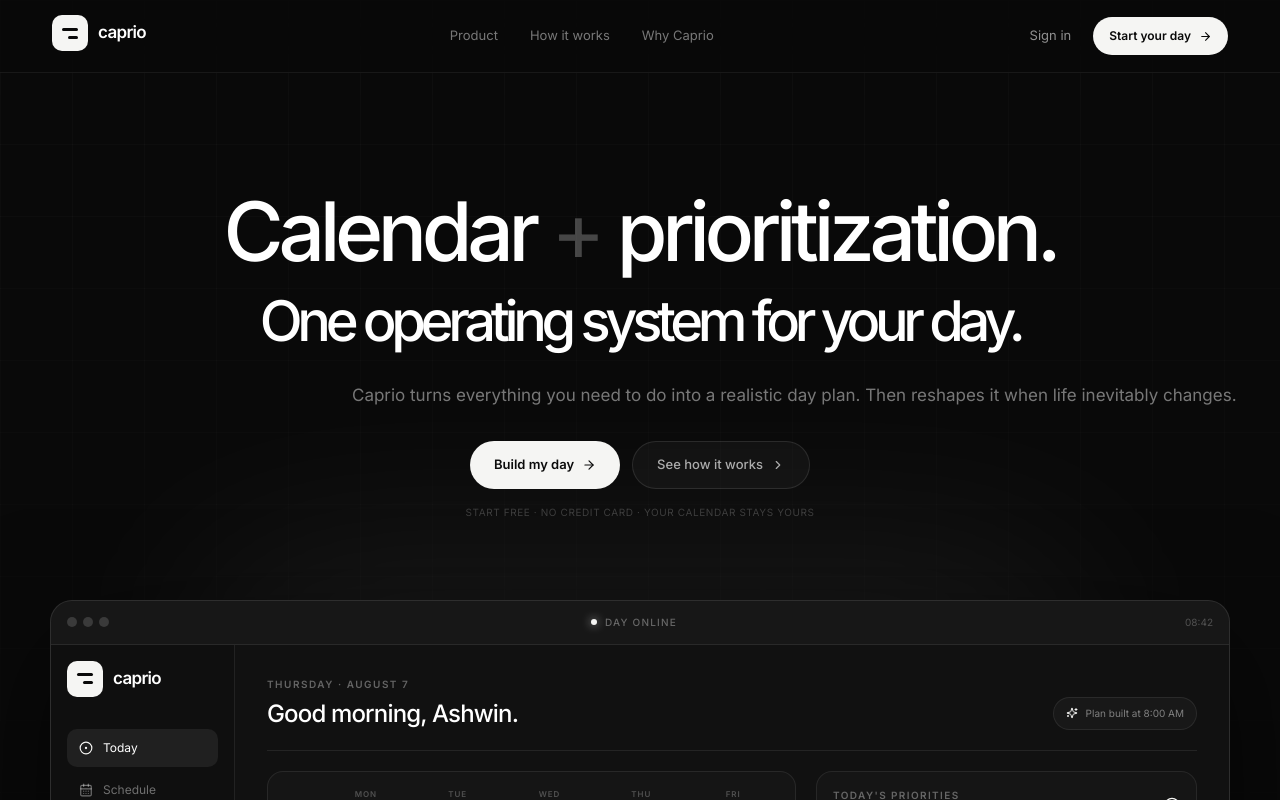
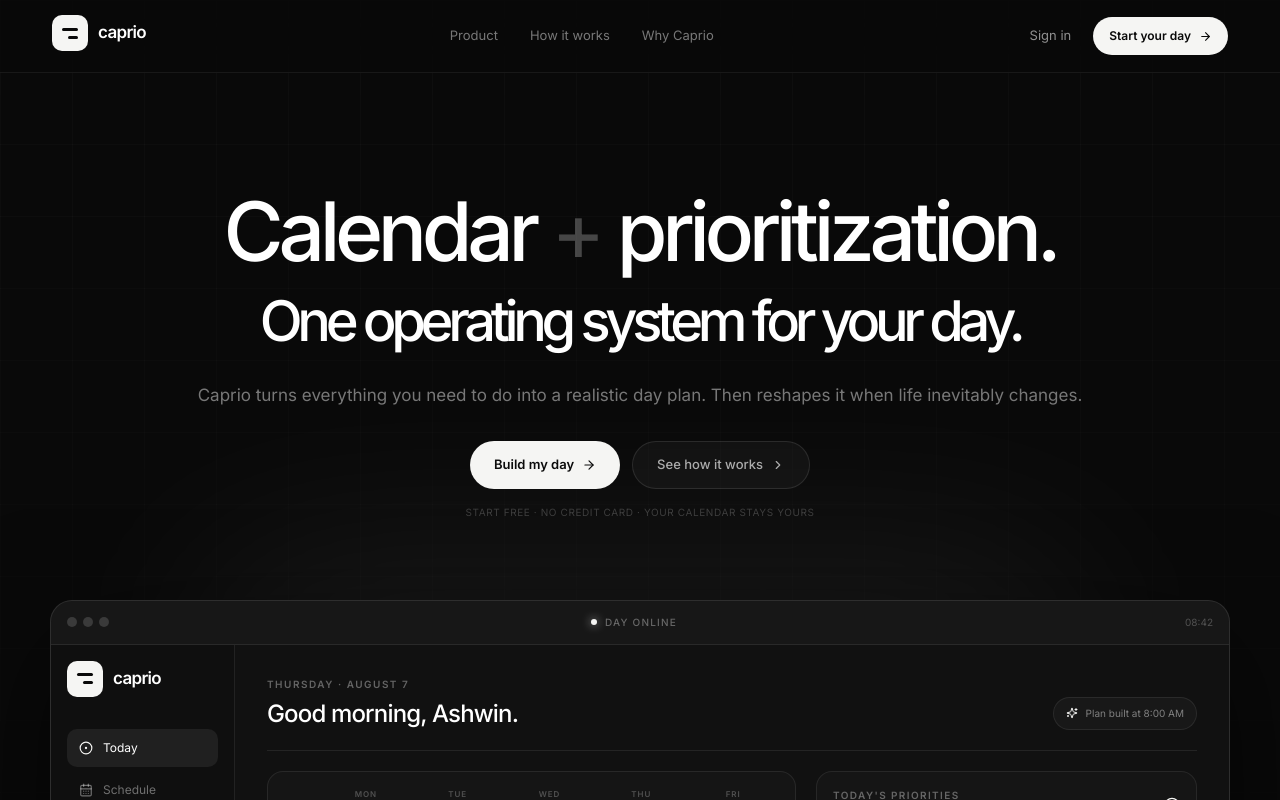
Before and after one commit to ash-win19/caprio, a React (Vite) app in the folder frontend/: page / in a window 1280 px wide. Shown: the top 800 px of the page. Built offline with nearby package versions, Linux system fonts and the light colour scheme; no server answers.

Commit message:
Remove max-w-xl from subtext to prevent overflow with nowrap
Co-authored-by: Ashwin Shanmugam <ash-win19@users.noreply.github.com>

```diff
--- a/frontend/src/pages/Landing.tsx
+++ b/frontend/src/pages/Landing.tsx
@@ -349,7 +349,7 @@ export default function Landing() {
               initial={reduceMotion ? false : { opacity: 0, y: 18 }}
               animate={reduceMotion ? undefined : { opacity: 1, y: 0 }}
               transition={{ duration: 0.7, delay: 0.16, ease }}
-              className="mx-auto mt-7 max-w-xl text-[15px] leading-7 text-white/45 md:whitespace-nowrap md:text-[17px]"
+              className="mx-auto mt-7 text-[15px] leading-7 text-white/45 md:whitespace-nowrap md:text-[17px]"
             >
               Caprio turns everything you need to do into a realistic day plan. Then reshapes it when life inevitably changes.
             </motion.p>
```
